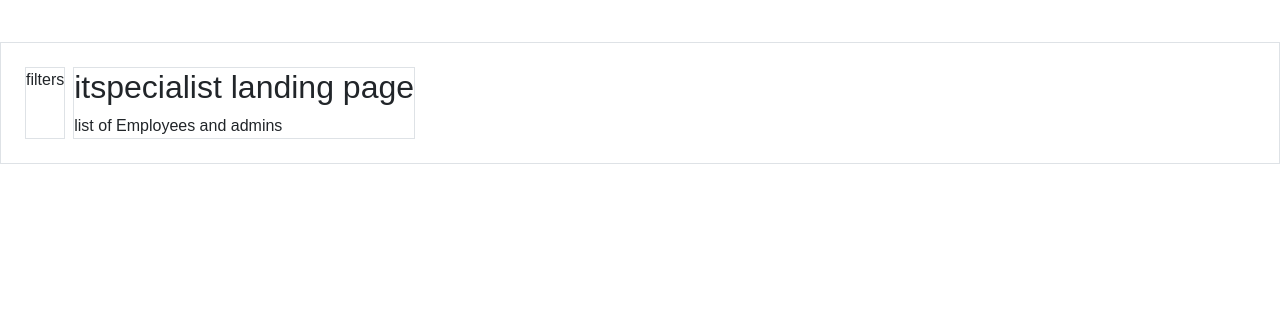
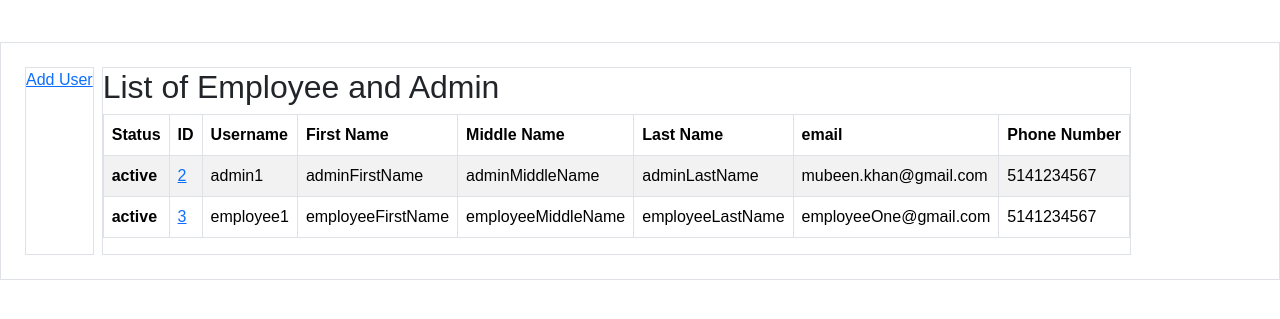
Before and after one commit to Deven8378/TeamProjectW23, a PHP site: page /itspecialist in a window 1280 px wide. Shown: the part 56-375 px from the top of the page. Run offline with PHP 8.4, Linux system fonts and the light colour scheme; the visitor is signed in with stand-in values (Sample User, id 1); data comes from the database, SQL or seed files in the repository; both versions use the stored data as it was after the commit; some libraries are stand-ins or nearby versions; some web fonts are replaced.

Commit message:
for the IT, listing all the users works

```diff
--- a/app/controllers/ITspecialist.php
+++ b/app/controllers/ITspecialist.php
@@ -7,17 +7,18 @@ class ITspecialist extends \app\core\Controller
 	public function index() //viewUsers
 	{
 		//see all the employees and admins from the User table
-		$user = new \app\models\User();
-        $user = $user->getByUserId($_SESSION['user_id']);
-        $this->view('ITspecialist/index', $user);
+        $user = new \app\models\User();
+        // $user = $user->getByUserId($_SESSION['user_id']);
+        $users = $user->getAllUsers();
+        $this->view('ITspecialist/index', $users);
 
 	}
 
 	public function createUser()
 	{
 		//adding an admin or employee to the User Table
-		if (!isset($_SESSION['user_type']))
-        {
+		// if (!isset($_SESSION['user_type']))
+        // {
             if(isset($_POST['action']))
             {
                 $user = new \app\models\User();
@@ -34,28 +35,32 @@ class ITspecialist extends \app\core\Controller
                         $user->user_type = $_POST['user_type'];
                         $user->user_id = $user->insert();
                         $_SESSION['user_type'] = $user->user_type;
-                        header('location:/User/index');
+                        // header('location:/User/index');
+                        header('location:/ITspecialist/createProfile');
                     }
                     else
                     {
-                        header('location:/User/register?error=Please enter in a username and password.');
+                        // header('location:/User/register?error=Please enter in a username and password.');
+                        header('location:/ITspecialist/createUser?error=Please enter in a username and password.');
                     }
 
                 }
                 else
                 {
-                    header('location:/User/register?error=Username @' . $_POST['username'] . ' already in use.');
+                    // header('location:/User/register?error=Username @' . $_POST['username'] . ' already in use.');
+                    header('location:/ITspecialist/createUser?error=Username @' . $_POST['username'] . ' already in use.');
                 }
             }
             else
             {
-                $this->view('User/register');
+                // $this->view('User/register');
+                $this->view('ITspecialist/createUser');
             }
-        }
-        else
-        {
-            header('location:/Main/index?error=User already logged in. Please log out first before registering a new account.');
-        }
+        // }
+        // else
+        // {
+        //     header('location:/Main/index?error=User already logged in. Please log out first before registering a new account.');
+        // }
 
 	}
 
--- a/app/models/User.php
+++ b/app/models/User.php
@@ -36,4 +36,22 @@ class User extends \app\core\Model
 						'user_type'=>$this->user_type]);
 		return $this->connection->lastInsertId();
 	}
+
+	public function getAllUsers()
+	{
+		// $SQL = "SELECT * FROM user WHERE user_type <> :user_type";
+		// $STH = $this->connection->prepare($SQL);
+		//$STH->execute(['user_type'=>$_SESSION['user_type']]);
+
+		// $SQL = "SELECT * FROM user WHERE user_type IN ('admin','employee')";
+		$SQL = "SELECT * FROM user JOIN profile ON user.user_id = profile.user_id WHERE
+				user.user_type IN ('admin', 'employee')";
+		$STH = $this->connection->prepare($SQL);
+		$STH->execute();
+		$STH->setFetchMode(\PDO::FETCH_CLASS, 'app\\models\\User');
+
+		return $STH->fetchAll();
+	}
 }
+
+//INSERT INTO `profile` (`user_id`, `first_name`, `middle_name`, `last_name`, `email`, `phone_number`, `status`) VALUES ('2', 'adminFirstName', 'adminMiddleName', 'adminLastName', 'mubeen.khan@gmail.com', '514-123-4567', 'active');
--- a/app/views/ITspecialist/index.php
+++ b/app/views/ITspecialist/index.php
@@ -4,16 +4,47 @@
 <div class="p-4 mt-5 border d-flex">
 
 	<div class="border">
-		filters
+		<a href="/ITspecialist/createUser">Add User</a>
 
 	</div>
 	<div class="spacer" style="width: 8px; flex-shrink: 0; margin: 0; padding: 0;"></div>
 
 	<div class="border">
 
-		<h2><?= $data->user_type ?> landing page</h2>
+		<h2>List of Employee and Admin</h2>
 
-		list of Employees and admins
+		<table class="table table-striped table-bordered">
+            <thead>
+                <tr>
+                    <th scope="col">Status</th>
+                    <th scope="col">ID</th>
+                    <th scope="col">Username</th>
+                    <th scope="col">First Name</th>
+                    <th scope="col">Middle Name</th>
+                    <th scope="col">Last Name</th>
+                    <th scope="col">email</th>
+                    <th scope="col">Phone Number</th>
+
+                </tr>
+            </thead>
+            <tbody>
+            	<?php foreach ($data as $user) { ?>
+	                <tr>
+	                    <th scope="row"><?=$user->status?></th>
+	                    <td><a href=""><?=$user->user_id?></a></td>
+	                    <td><?=$user->username?></td>
+	                    <td><?=$user->first_name?></td>
+	                    <td><?=$user->middle_name?></td>
+	                    <td><?=$user->last_name?></td>
+	                    <td><?=$user->email?></td>
+	                    <td><?=$user->phone_number?></td>
+	                </tr>
+                <?php
+					}
+				?>
+
+            </tbody>
+        </table>
 
 	</div>
 
```
Also changed, not shown: app/views/ITspecialist/createProfile.php (added, +30 -0 lines), app/views/ITspecialist/createUser.php (added, +29 -0 lines), sweemory.sql (+19 -9 lines).
